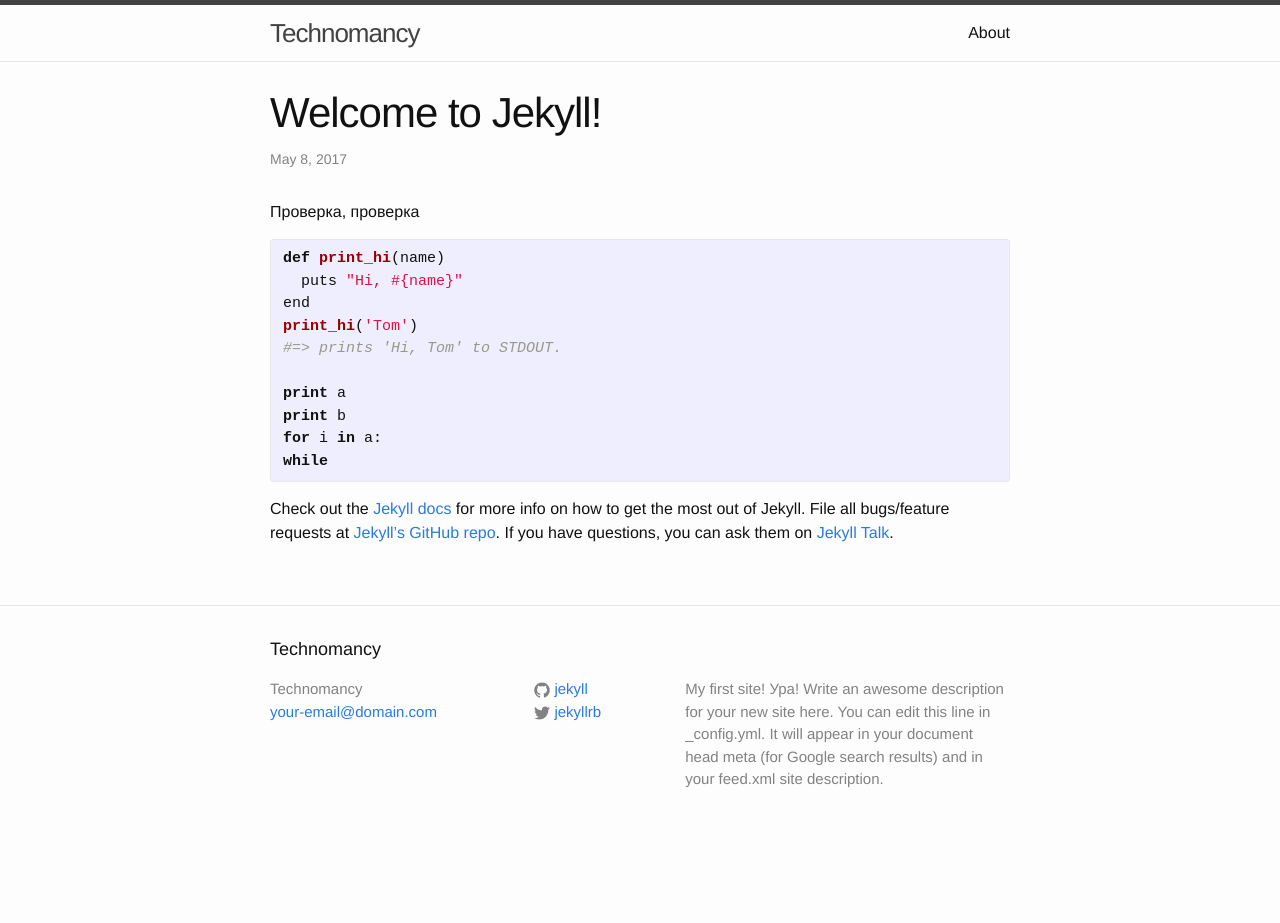
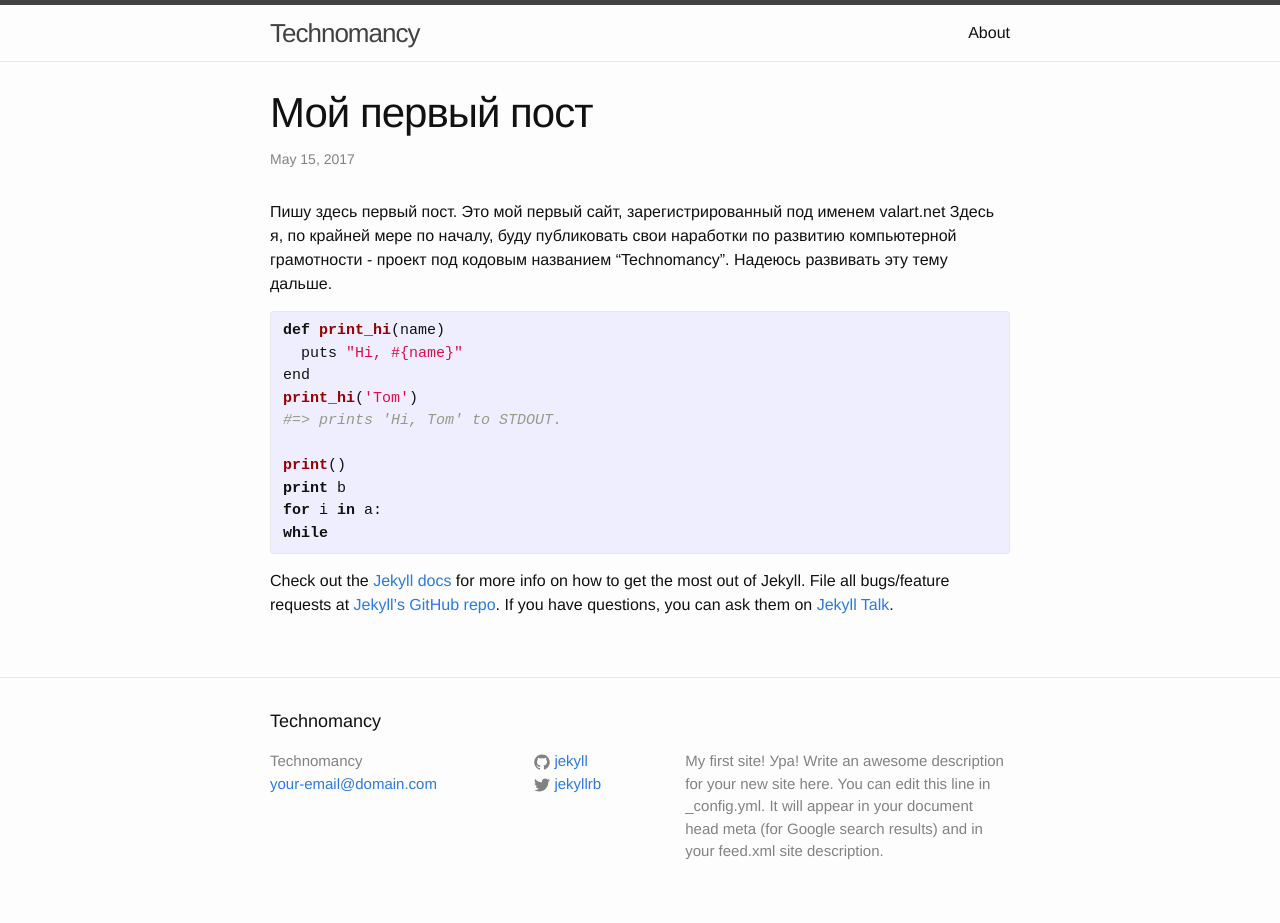
Before and after one commit to Valentinator/valentinator.github.io, a Jekyll site: the page built from _posts/2017-05-09-Первый-пост.MARKDOWN, in a window 1280 px wide. Built offline with Jekyll 4.4.1, drawn with Linux system fonts in a browser that asks for light colours; before the commit the page ends 900 px from its top, so only the background shows below that.

Commit message:
Update 2017-05-09-Первый-пост.MARKDOWN

```diff
--- a/_posts/2017-05-09-Первый-пост.MARKDOWN
+++ b/_posts/2017-05-09-Первый-пост.MARKDOWN
@@ -1,10 +1,10 @@
 ---
 layout: post
-title:  "Welcome to Jekyll!"
-date:   2017-05-08 15:04:01 +0000
-categories: jekyll update
+title:  "Мой первый пост"
+date:   2017-05-15 18:51:01 +0000
+categories: tech
 ---
-Проверка, проверка
+Пишу здесь первый пост. Это мой первый сайт, зарегистрированный под именем valart.net Здесь я, по крайней мере по началу, буду публиковать свои наработки по развитию компьютерной грамотности - проект под кодовым названием "Technomancy". Надеюсь развивать эту тему дальше.
 
 {% highlight python %}
 def print_hi(name)
@@ -13,7 +13,7 @@ end
 print_hi('Tom')
 #=> prints 'Hi, Tom' to STDOUT.
 
-print a
+print()
 print b
 for i in a:
 while
```
